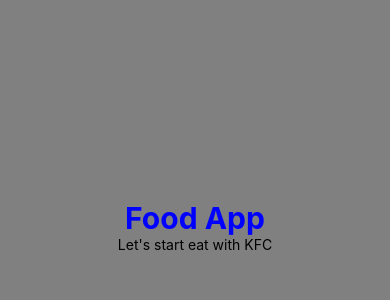
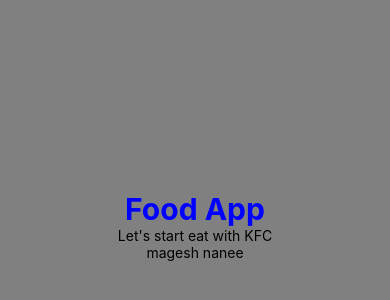
Before and after one commit to makesh9876/FoodAppUi, a React Native app in the folder FoodApp/: screen / in a window 390 px wide. Shown: the part 196-496 px from the top of the page. Built offline with nearby package versions, Linux system fonts and the light colour scheme.

Commit message:
added a new text

```diff
--- a/FoodApp/App.js
+++ b/FoodApp/App.js
@@ -6,6 +6,7 @@
     <View style={styles.container}>
       <Text style= {styles.text}>Food App</Text>
       <Text>Let's start eat with KFC</Text>
+      <Text>magesh nanee</Text>
       <StatusBar style="auto" />
     </View>
   );
```
